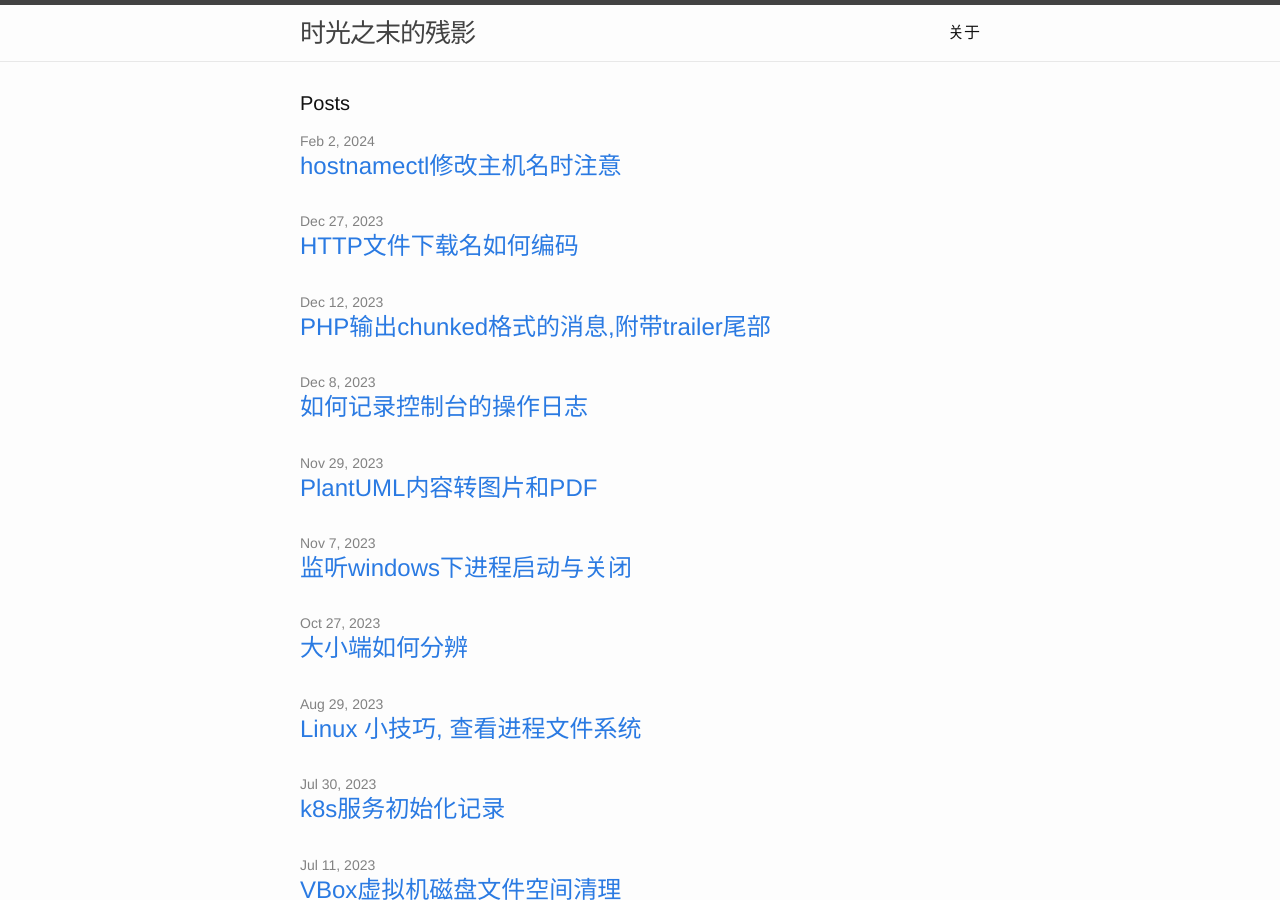
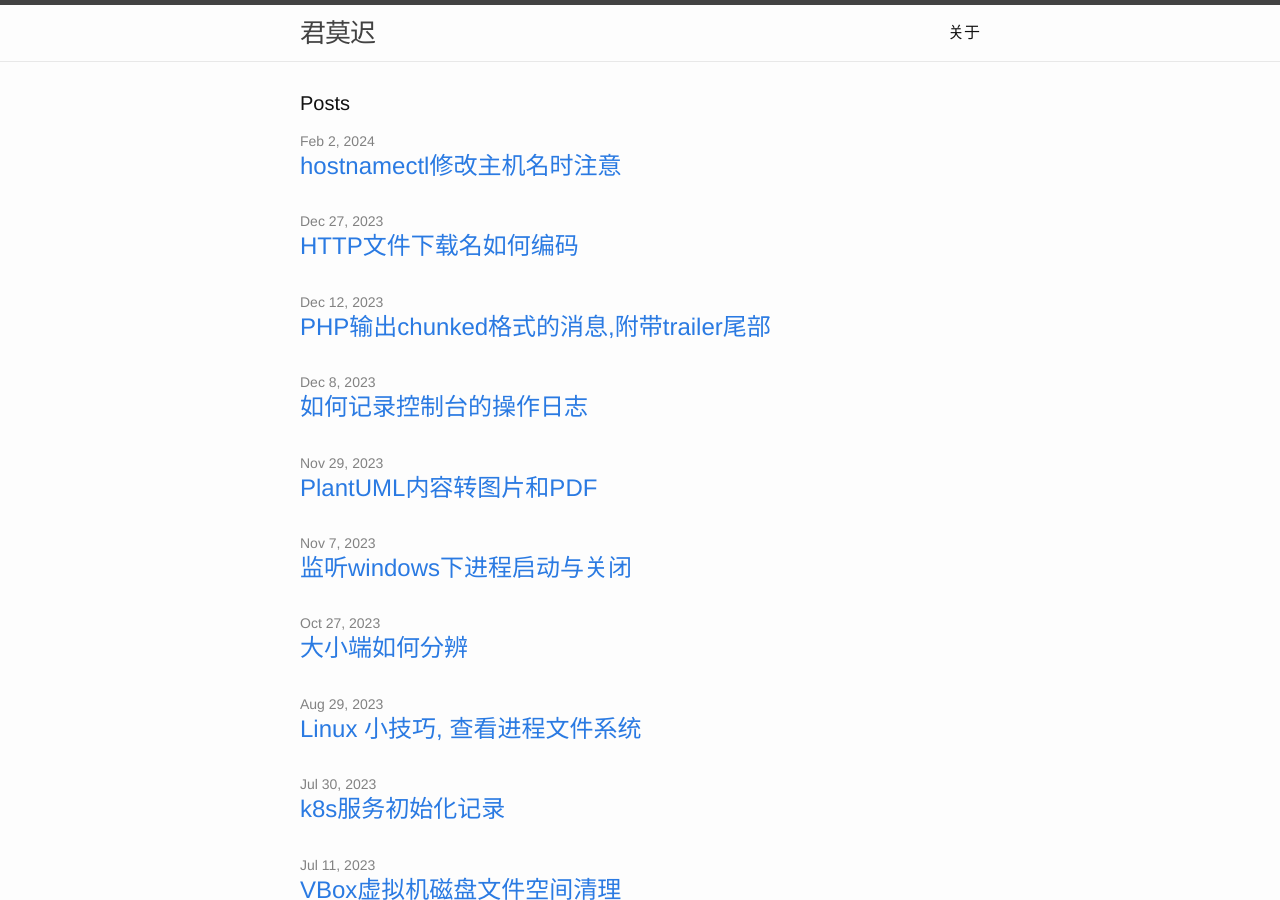
Before and after one commit to windqyoung/windqyoung.github.io, a Jekyll site: the page built from index.html, in a window 1280 px wide and 900 px high. Built offline with Jekyll 4.4.1, drawn with Linux system fonts in a browser that asks for light colours; nearby versions of some CDN libraries.

Commit message:
change name

```diff
--- a/_config.yml
+++ b/_config.yml
@@ -6,7 +6,7 @@
 # 'jekyll serve'. If you change this file, please restart the server process.
 
 # Site settings
-title: 时光之末的残影
+title: 君莫迟
 description: > # this means to ignore newlines until "baseurl:"
     日常学习使用心得.
 baseurl: "" # the subpath of your site, e.g. /blog
```
